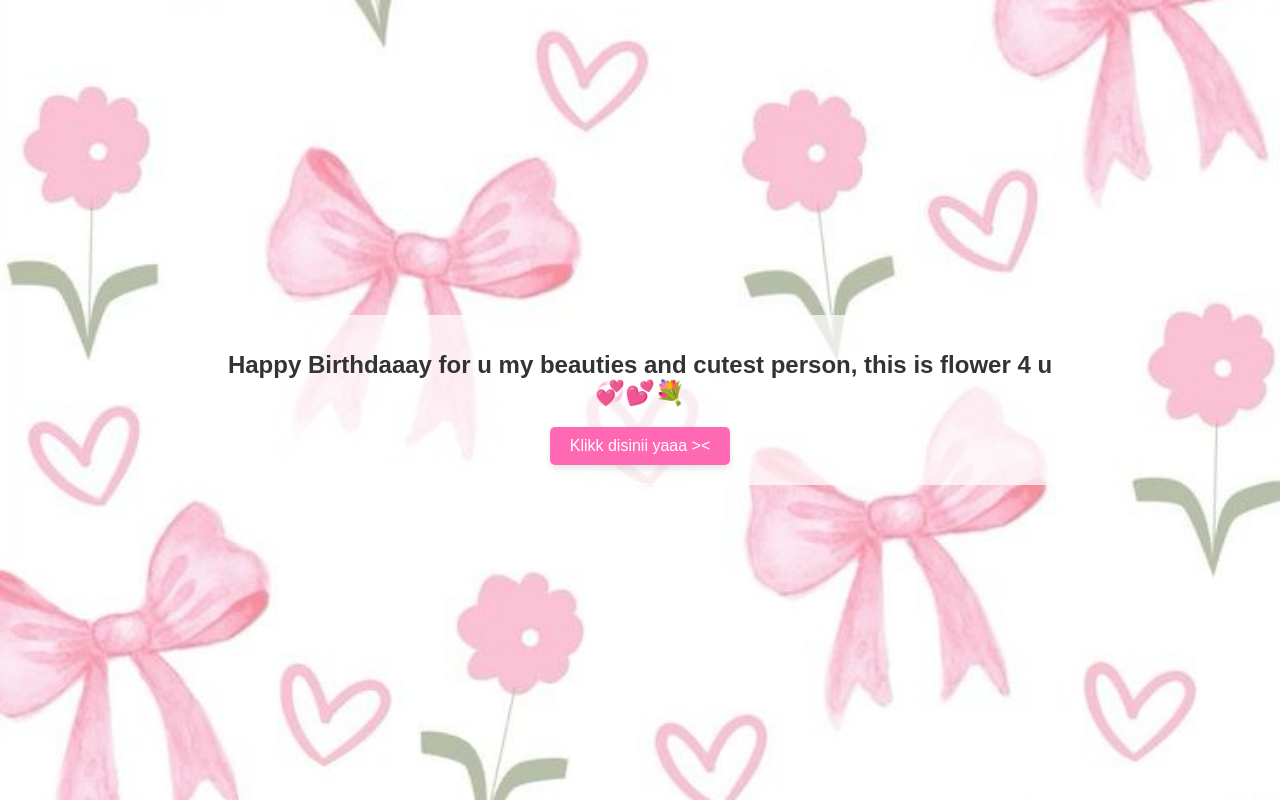
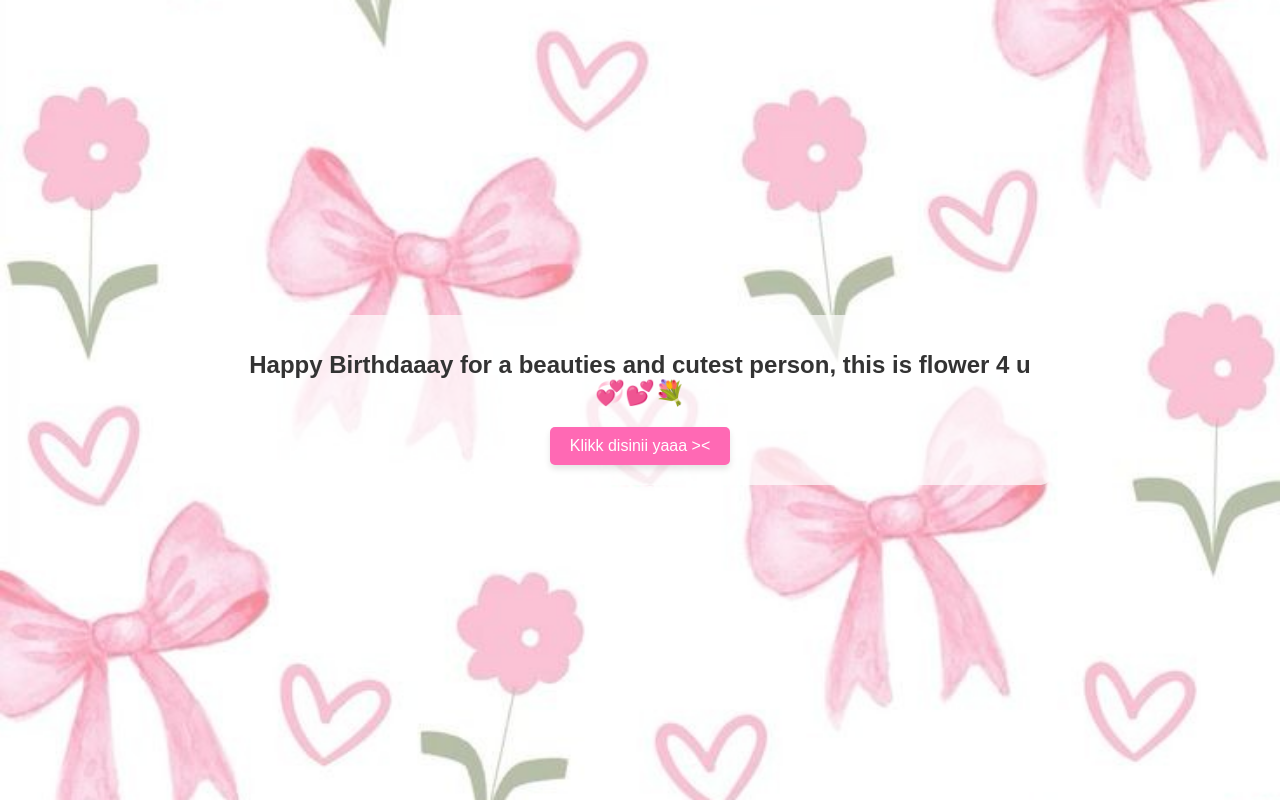
Before and after one commit to Zennrch/Flowers4u, a plain HTML site: page index.html in a window 1280 px wide. Drawn offline with Linux system fonts and the light colour scheme.

Commit message:
index.html

```diff
--- a/index.html
+++ b/index.html
@@ -8,7 +8,7 @@
 </head>
 <body>
     <div class="container">
-        <h1>Happy Birthdaaay for u my beauties and cutest person, this is flower 4 u
+        <h1>Happy Birthdaaay for a beauties and cutest person, this is flower 4 u
         <br>💞💕💐</h1>
         <a href="/flower.html" class="button">Klikk disinii yaaa ><</a>
     </div>
```
